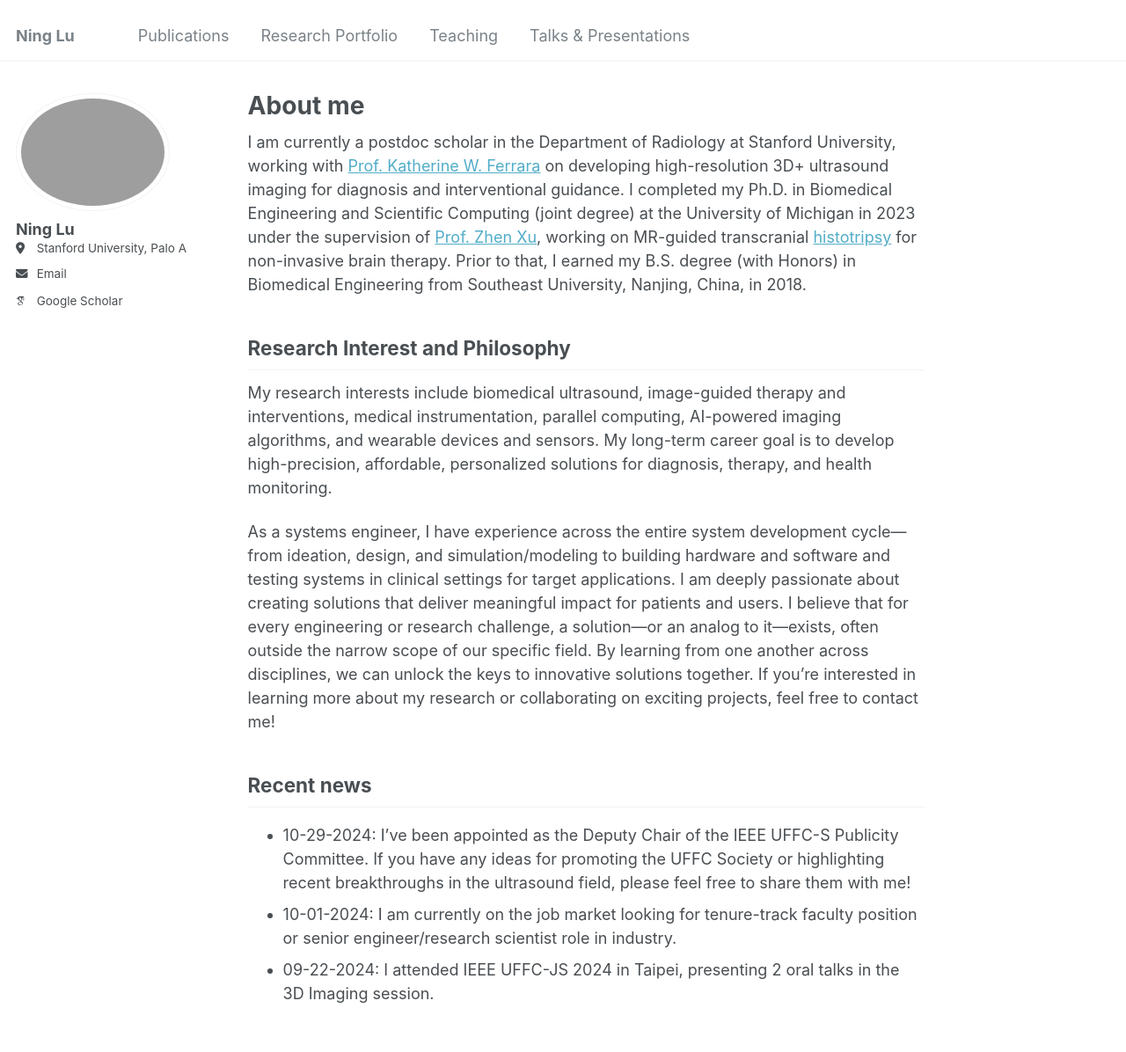
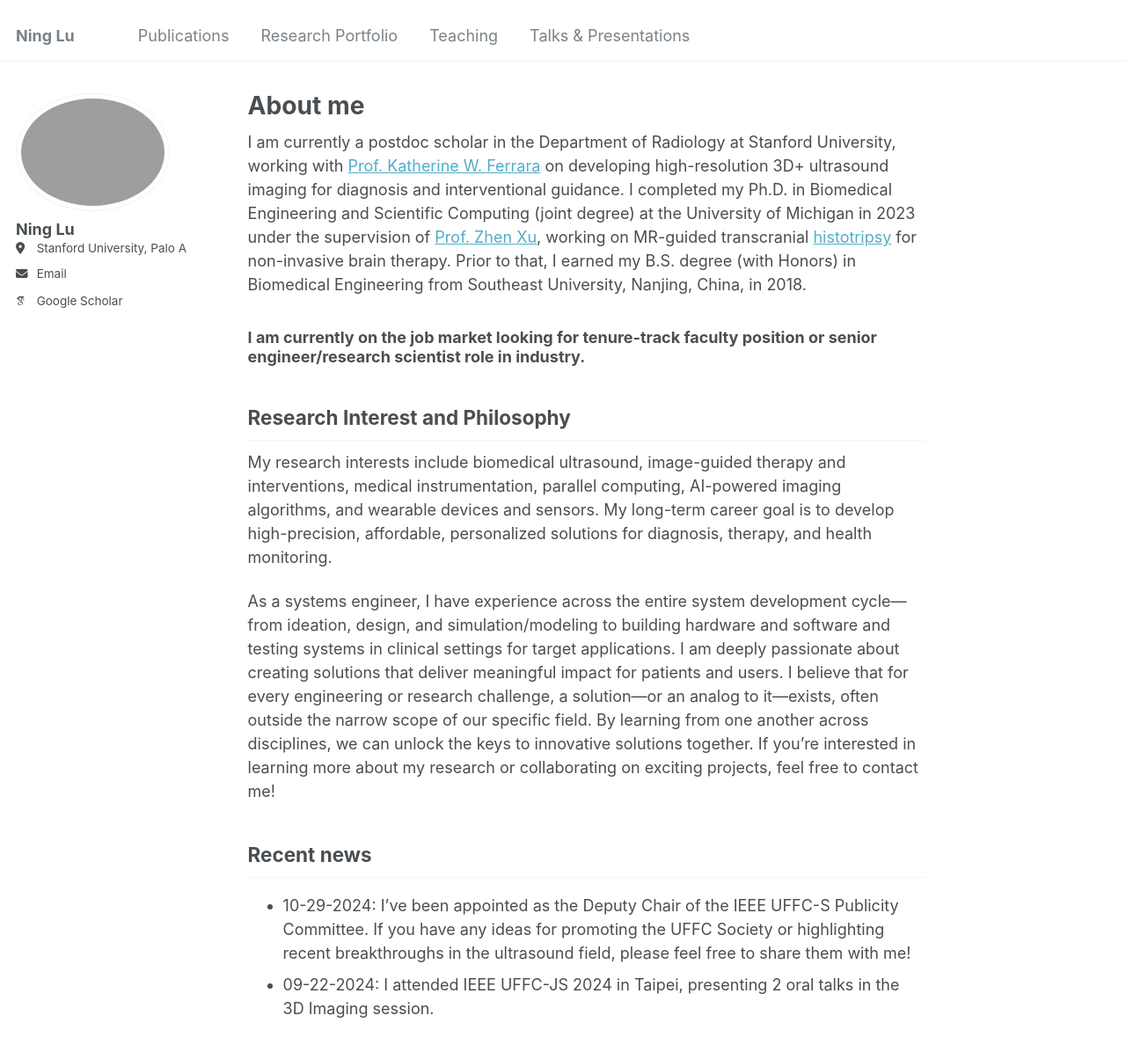
Before and after one commit to NingLu-Ultrasound/ninglu-ultrasound.github.io, a Jekyll site: the page built from _pages/about.md, in a window 1280 px wide and 1400 px high. Shown: the top 1196 px of the window at 88% size. Built offline with Jekyll 4.4.1, drawn with Linux system fonts in a browser that asks for light colours; some web fonts are replaced; some of the changed lines change nothing that is shown.

Commit message:
Update about.md

```diff
--- a/_pages/about.md
+++ b/_pages/about.md
@@ -10,6 +10,7 @@ redirect_from:
 
 I am currently a postdoc scholar in the Department of Radiology at Stanford University, working with [Prof. Katherine W. Ferrara](https://med.stanford.edu/profiles/katherine-ferrara) on developing high-resolution 3D+ ultrasound imaging for diagnosis and interventional guidance. I completed my Ph.D. in Biomedical Engineering and Scientific Computing (joint degree) at the University of Michigan in 2023 under the supervision of [Prof. Zhen Xu](https://bme.umich.edu/people/xu-zhen/), working on MR-guided transcranial [histotripsy](https://histotripsy.umich.edu/) for non-invasive brain therapy. Prior to that, I earned my B.S. degree (with Honors) in Biomedical Engineering from Southeast University, Nanjing, China, in 2018.
 
+### I am currently on the job market looking for tenure-track faculty position or senior engineer/research scientist role in industry.
 
 ## Research Interest and Philosophy
 
@@ -21,5 +22,4 @@ As a systems engineer, I have experience across the entire system development cy
 
 ## Recent news
 * 10-29-2024: I've been appointed as the Deputy Chair of the IEEE UFFC-S Publicity Committee. If you have any ideas for promoting the UFFC Society or highlighting recent breakthroughs in the ultrasound field, please feel free to share them with me!
-* 10-01-2024: I am currently on the job market looking for tenure-track faculty position or senior engineer/research scientist role in industry.
 * 09-22-2024: I attended IEEE UFFC-JS 2024 in Taipei, presenting 2 oral talks in the 3D Imaging session.
```
